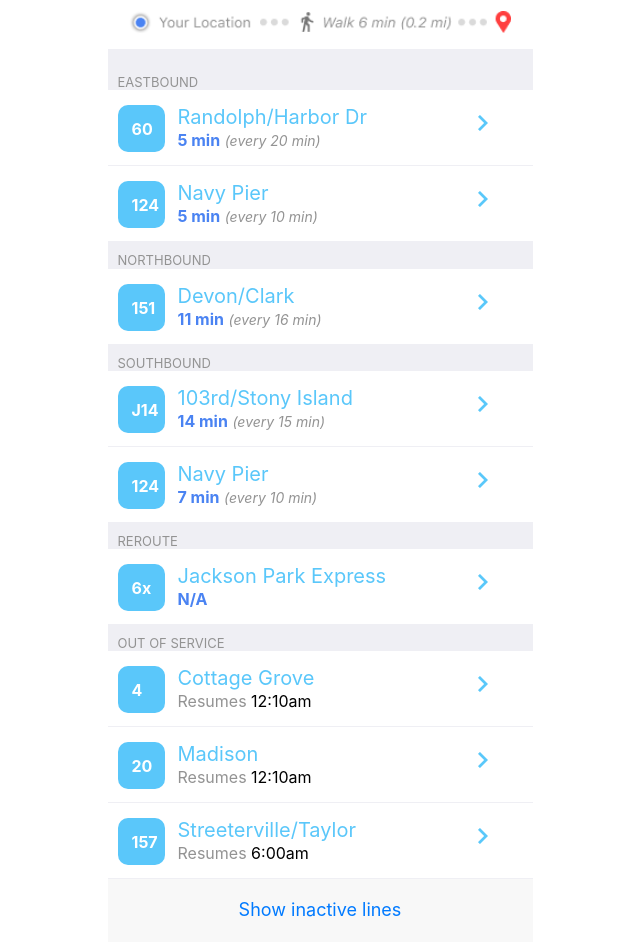
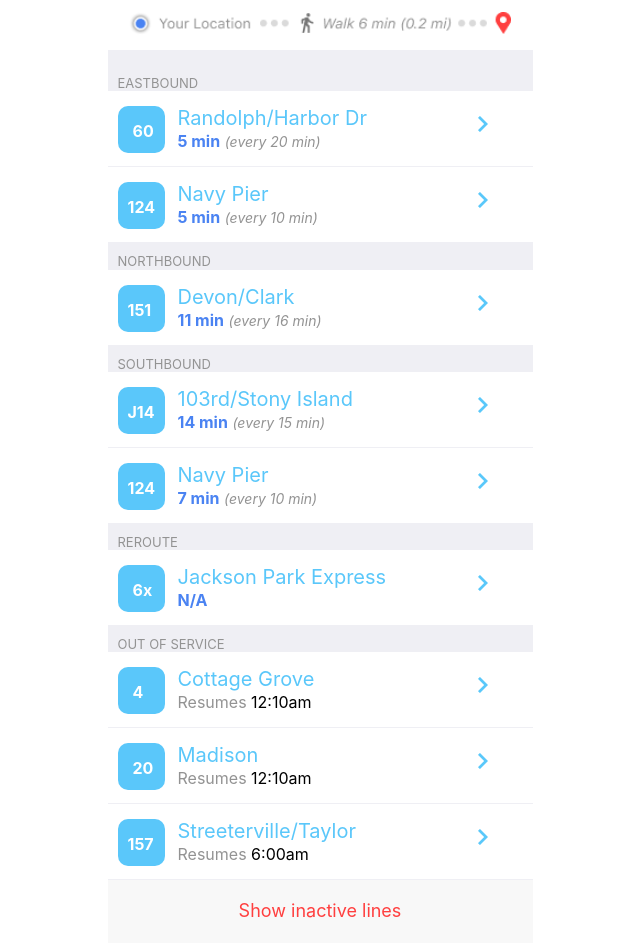
Before and after one commit to priscillavu/frontend-challenge1, a plain HTML site: page frontend-challenge-master/index.html in a window 1280 px wide. Shown: the part 89-1032 px from the top of the page, without its empty margins (320-960 px from the left). Drawn offline with Linux system fonts and the light colour scheme; a web font is replaced by a local one.

Commit message:
final touches

```diff
--- a/frontend-challenge-master/index.html
+++ b/frontend-challenge-master/index.html
@@ -41,7 +41,7 @@
 
       <ul class="row">
         <img class="arrow" src="images/arrow.png">
-        <li class="busnumber">124</li>
+        <li class="busnumber3">124</li>
         <li class="destination">Navy Pier</li><br>
         <li class="time">
           <span class="eta">5 min</span>
@@ -52,7 +52,7 @@
       <h1>NORTHBOUND</h1>
       <ul class="row">
         <img class="arrow" src="images/arrow.png">
-        <li class="busnumber">151</li>
+        <li class="busnumber3">151</li>
         <li class="destination">Devon/Clark</li><br>
         <li class="time">
           <span class="eta">11 min</span>
@@ -63,7 +63,7 @@
       <h1>SOUTHBOUND</h1>
       <ul class="row">
         <img class="arrow" src="images/arrow.png">
-        <li class="busnumber">J14</li>
+        <li class="busnumber3">J14</li>
         <li class="destination">103rd/Stony Island</li><br>
         <li class="time">
           <span class="eta">14 min</span>
@@ -73,7 +73,7 @@
 
       <ul class="row">
         <img class="arrow" src="images/arrow.png">
-        <li class="busnumber">124</li>
+        <li class="busnumber3">124</li>
         <li class="destination">Navy Pier</li><br>
         <li class="time">
           <span class="eta">7 min</span>
@@ -115,7 +115,7 @@
 
       <ul class="row">
         <img class="arrow" src="images/arrow.png">
-        <li class="busnumber">157</li>
+        <li class="busnumber3">157</li>
         <li class="destination">Streeterville/Taylor</li>
         <li class="time"><br>
           <span class="resumes">Resumes</span>
--- a/frontend-challenge-master/style.css
+++ b/frontend-challenge-master/style.css
@@ -24,7 +24,11 @@
   }
 
 nav {
+  background-image: url(images/Back.png);
+  background-repeat: no-repeat;
+  background-position-y: 32px;
   background-color: var(--system-light-gray);
+  border-bottom: 1px solid #a9a9a9;
 }
 
 .statusbar {
@@ -62,7 +66,18 @@
     width: 47px;
     height: 47px;
     color: var(--white);
-    padding: 14px;
+    padding: 15px;
+    border-radius: 10px;
+    background: #5AC7FA;
+  }
+
+  .busnumber3 {
+    position:  absolute;
+    font-weight: bold;
+    width: 47px;
+    height: 47px;
+    color: var(--white);
+    padding: 15px 30px 10px 10px;
     border-radius: 10px;
     background: #5AC7FA;
   }
@@ -130,10 +145,11 @@
   }
 
   footer {
+    border-top: ##a9a9a9;
     background-color: var(--system-light-gray);
     padding-top: 20px;
     padding-bottom: 20px;
     font-size: 18px;
     text-align: center;
-    color:var(--system-blue);
+    color:#FF3F3F;
   }
```
